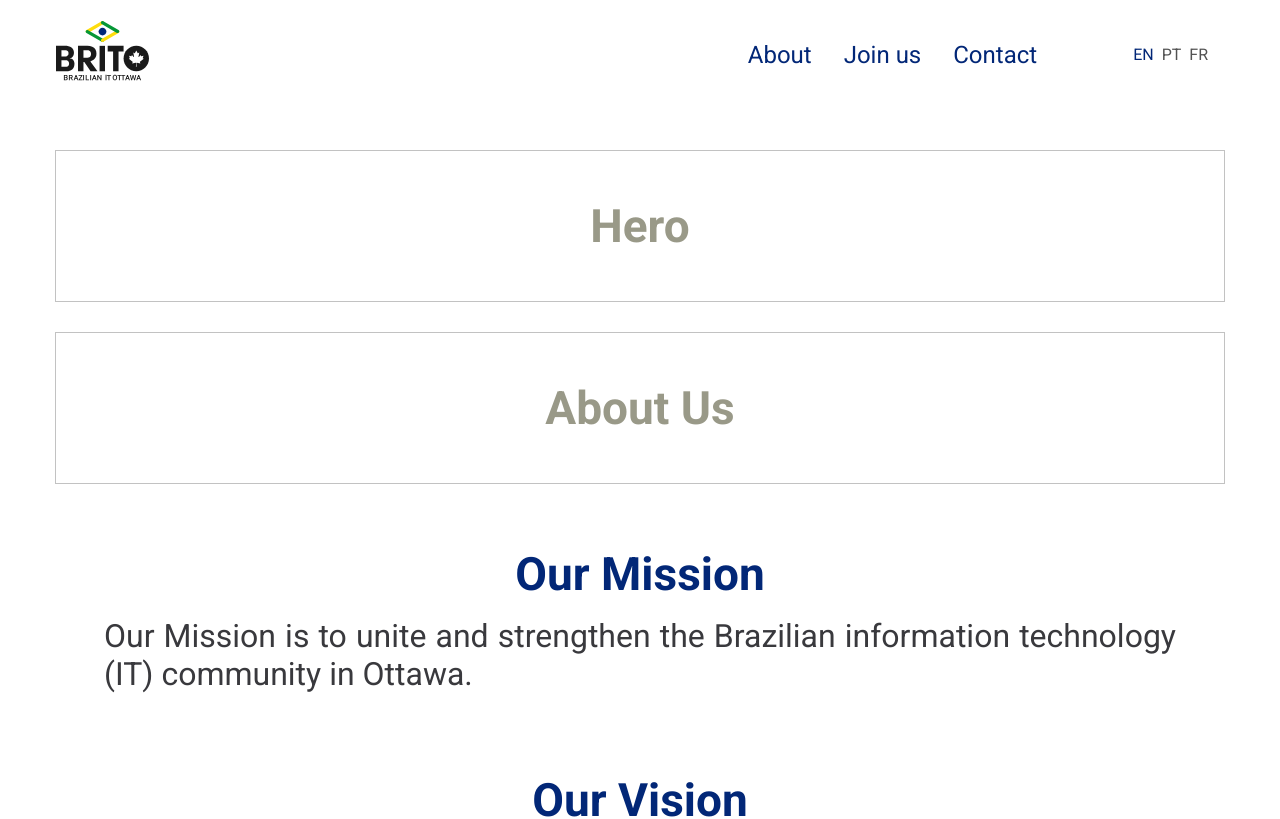
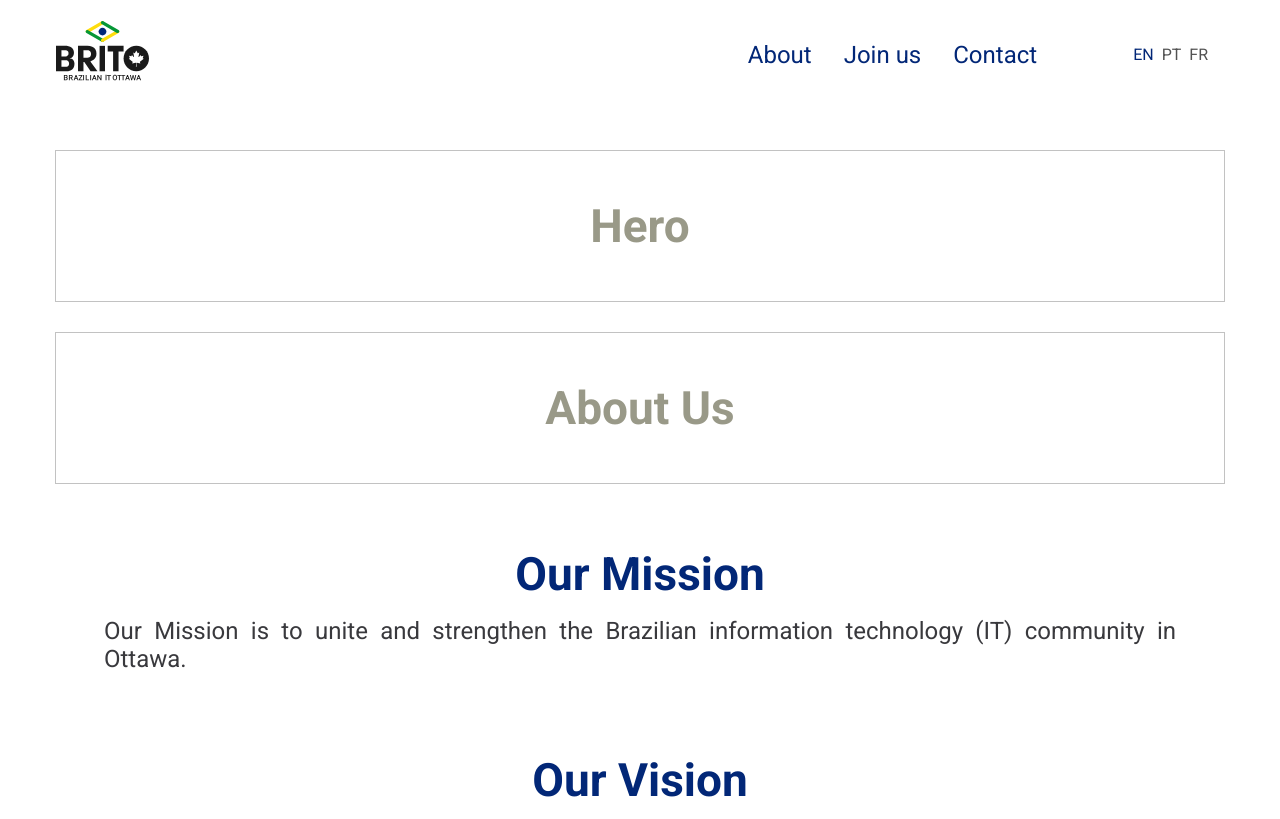
Before and after one commit to brito-ca/brito-website, a Next.js app: page / in a window 1280 px wide. Shown: the top 819 px of the page. Built offline with nearby package versions, Linux system fonts and the light colour scheme.

Commit message:
adjust font size

```diff
--- a/components/Banner/Banner.jsx
+++ b/components/Banner/Banner.jsx
@@ -5,8 +5,8 @@ const Banner = (props) => {
         <div id={id} className='flex-row-center'>
             <div className={styles.banner}>
                 <h3 className={styles.titleBanner}>{title}</h3>
-                <div className='body1 b1'>
-                    <p className={styles.descriptionBanner}>{description}</p>
+                <div className='body1'>
+                    <p className={styles.descriptionBanner +' body4'}>{description}</p>
                 </div>
             </div>
         </div>
```
